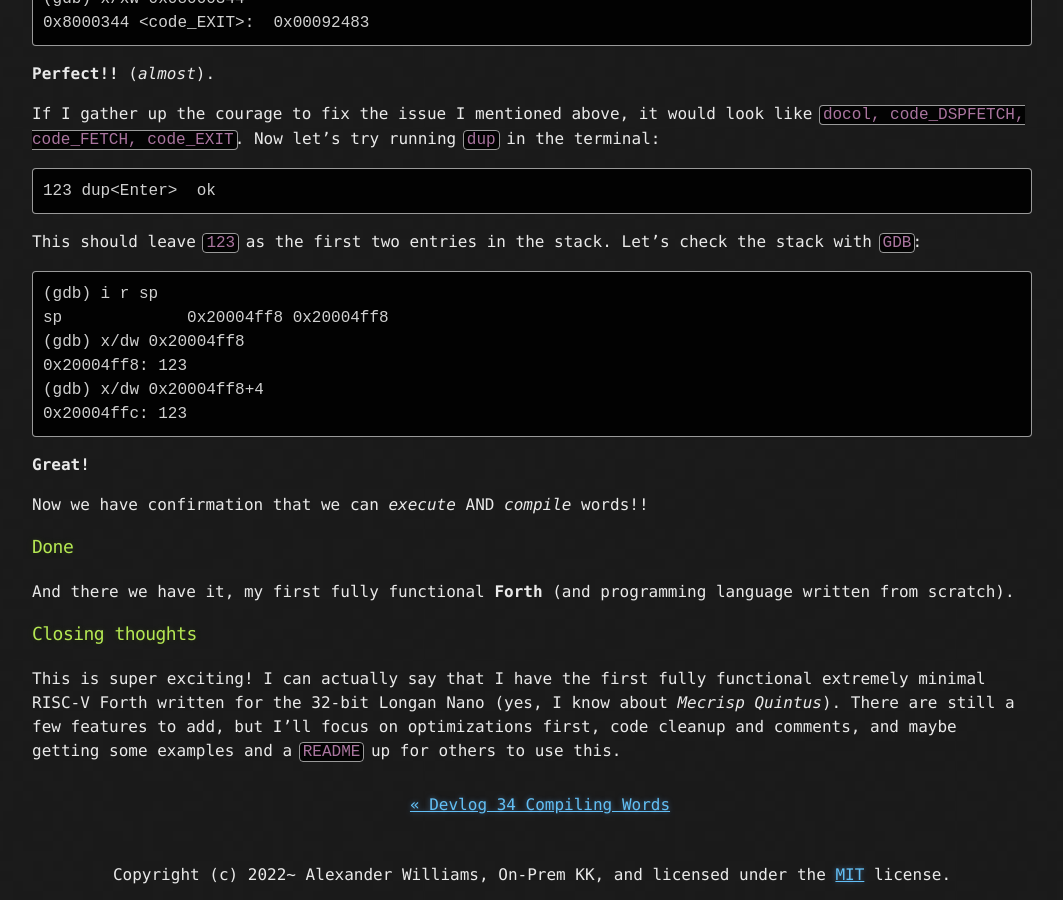
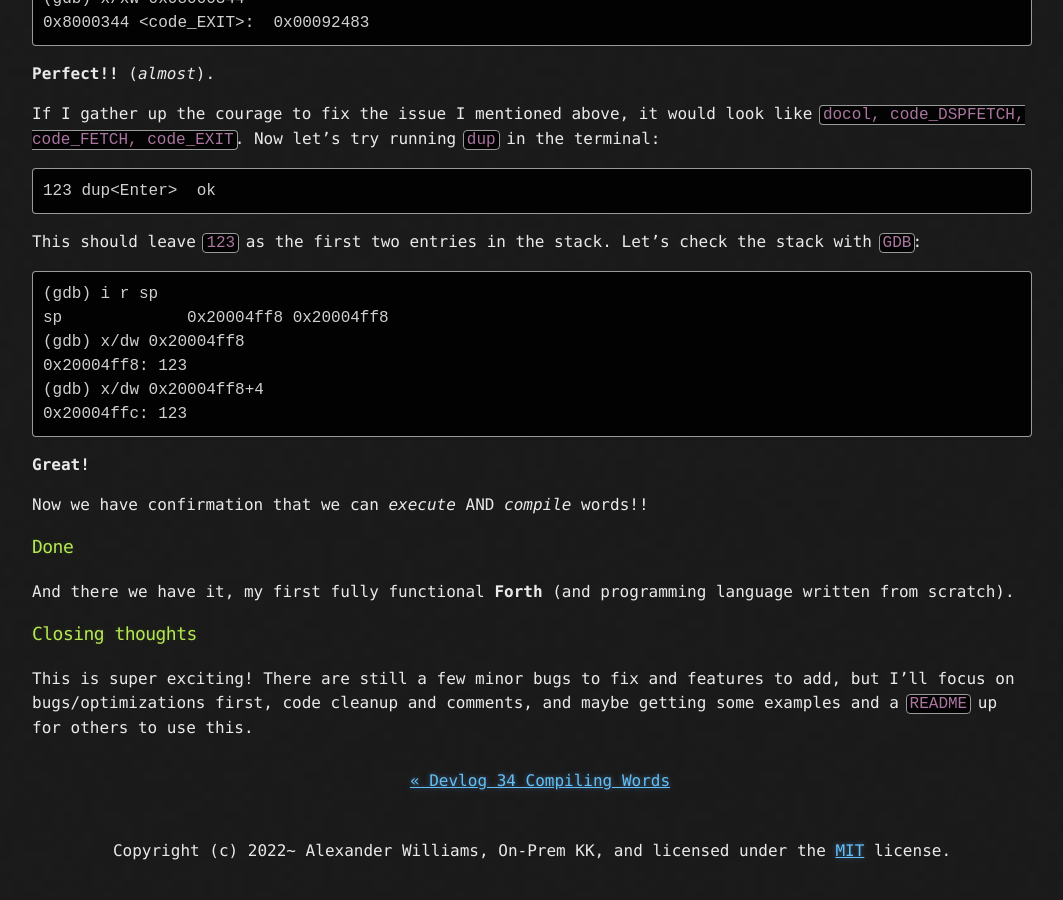
Before and after one commit to aw/fiveforths, a Jekyll site: the page built from logs/_posts/2023-01-06-devlog-35-compiling-words-pt2.md, in a window 1280 px wide and 900 px high, scrolled down 2000 px. Shown: the whole window, without its empty margins (108-1171 px from the left). Built offline with Jekyll 4.4.1, drawn with Linux system fonts in a browser that asks for light colours; after the commit the page ends 2876 px from its top, so only the background shows below that.

Commit message:
Update devlog

```diff
--- a/logs/_posts/2023-01-06-devlog-35-compiling-words-pt2.md
+++ b/logs/_posts/2023-01-06-devlog-35-compiling-words-pt2.md
@@ -109,4 +109,4 @@ And there we have it, my first fully functional **Forth** (and programming langu
 
 ### Closing thoughts
 
-This is super exciting! I can actually say that I have the first fully functional extremely minimal RISC-V Forth written for the 32-bit Longan Nano (yes, I know about _Mecrisp Quintus_). There are still a few features to add, but I'll focus on optimizations first, code cleanup and comments, and maybe getting some examples and a `README` up for others to use this.
+This is super exciting! There are still a few minor bugs to fix and features to add, but I'll focus on bugs/optimizations first, code cleanup and comments, and maybe getting some examples and a `README` up for others to use this.
```
